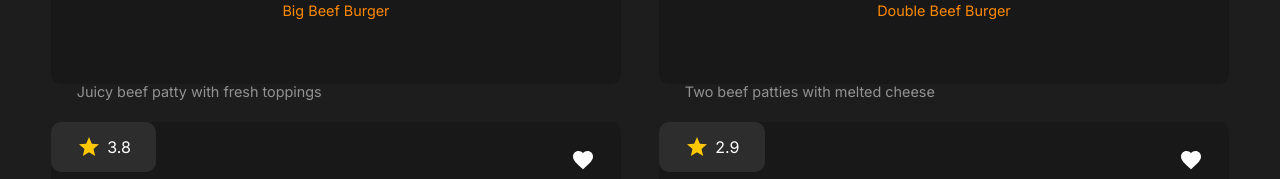
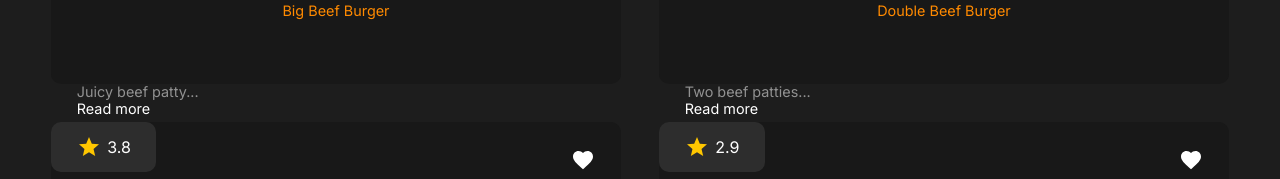
Before and after one commit to AdrSpeer/Food-Bro-App, a React (Vite) app: page / in a window 1280 px wide. Shown: the part 432-611 px from the top of the page. Built offline with nearby package versions, Linux system fonts and the light colour scheme.

Commit message:
read more and less for FoodCards

```diff
--- a/src/Components/FoodCards/FoodCards.css
+++ b/src/Components/FoodCards/FoodCards.css
@@ -74,3 +74,8 @@
   padding: 1vw 2vw;
   margin-bottom: 2vw;
 }
+
+.span-shortdesc {
+  display: block;
+  color: white;
+}
--- a/src/Components/FoodCards/FoodCards.jsx
+++ b/src/Components/FoodCards/FoodCards.jsx
@@ -7,9 +7,8 @@ import { useContext, useEffect, useState } from "react";
 import FavoriteIcon from "@mui/icons-material/Favorite";
 import { FavoriteContext } from "../../Context/Context";
 import { CartItemsContext } from "../../Context/Context";
-import Alert from '@mui/material/Alert';
-import AlertTitle from '@mui/material/AlertTitle';
-
+import Alert from "@mui/material/Alert";
+import AlertTitle from "@mui/material/AlertTitle";
 
 const FoodCards = (props) => {
   const [filteredItems, setFilteredItems] = useState(data);
@@ -31,24 +30,36 @@ const FoodCards = (props) => {
   const addFavorite = (item) => {
     console.log(favoriteItems);
     if (favoriteItems.some((itemdata) => item.id === itemdata.id)) {
-      const updatedFavorites = favoriteItems.filter((itemdata) => item.id !== itemdata.id);
+      const updatedFavorites = favoriteItems.filter(
+        (itemdata) => item.id !== itemdata.id
+      );
       setFavoriteItems(updatedFavorites);
-      setAlertSeverity('success');
+      setAlertSeverity("success");
       setAlertMessage(`Produkt ${item.name} wurde aus Favoriten entfernt.`);
     } else {
       setFavoriteItems([...favoriteItems, item]);
-      setAlertSeverity('success');
+      setAlertSeverity("success");
       setAlertMessage(`Produkt ${item.name} wurde zu Favoriten hinzugefügt.`);
     }
-};
+  };
 
-const [alertSeverity, setAlertSeverity] = useState('');
-const [alertMessage, setAlertMessage] = useState('');
+  const [alertSeverity, setAlertSeverity] = useState("");
+  const [alertMessage, setAlertMessage] = useState("");
 
   const addToCart = (item) => {
     if (count > 0) {
       const itemCart = { ...item, quantity: count };
       setCartItems([...cartItems, itemCart]);
+    }
+  };
+
+  const [expandedDescId, setExpandedDescId] = useState(null);
+
+  const toggleExpandDescription = (id) => {
+    if (expandedDescId === id) {
+      setExpandedDescId(null);
+    } else {
+      setExpandedDescId(id);
     }
   };
 
@@ -68,7 +79,18 @@ const [alertMessage, setAlertMessage] = useState('');
               <h2>{allData.name}</h2>
             </div>
           </Link>
-          <p className="foodcard-shortdesc">{allData.shortdesc}</p>
+          <p className="foodcard-shortdesc">
+            {expandedDescId === allData.id
+              ? allData.shortdesc
+              : `${allData.shortdesc.split(" ").slice(0, 3).join(" ")}...`}
+
+            <span
+              className="span-shortdesc"
+              onClick={() => toggleExpandDescription(allData.id)}
+            >
+              {expandedDescId === allData.id ? "Read less" : "Read more"}
+            </span>
+          </p>
           <div className="foodcard-price">
             <p>${allData.price}</p>
             <AddCircleOutlineRoundedIcon
@@ -90,12 +112,14 @@ const [alertMessage, setAlertMessage] = useState('');
       ))}
       {alertMessage && (
         <Alert severity={alertSeverity}>
-            <AlertTitle>{alertSeverity === 'success' ? 'Erfolg' : 'Info'}</AlertTitle>
-            {alertMessage}
+          <AlertTitle>
+            {alertSeverity === "success" ? "Erfolg" : "Info"}
+          </AlertTitle>
+          {alertMessage}
         </Alert>
-        )}
-      </section>
-    );
+      )}
+    </section>
+  );
 };
 
 export default FoodCards;
```
